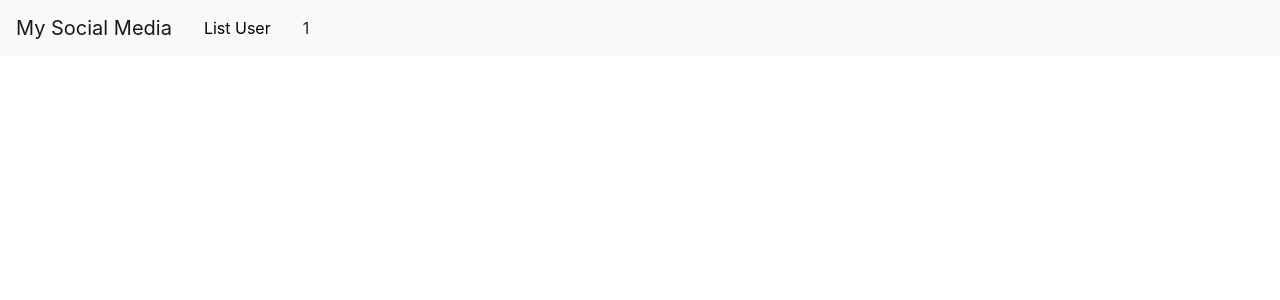
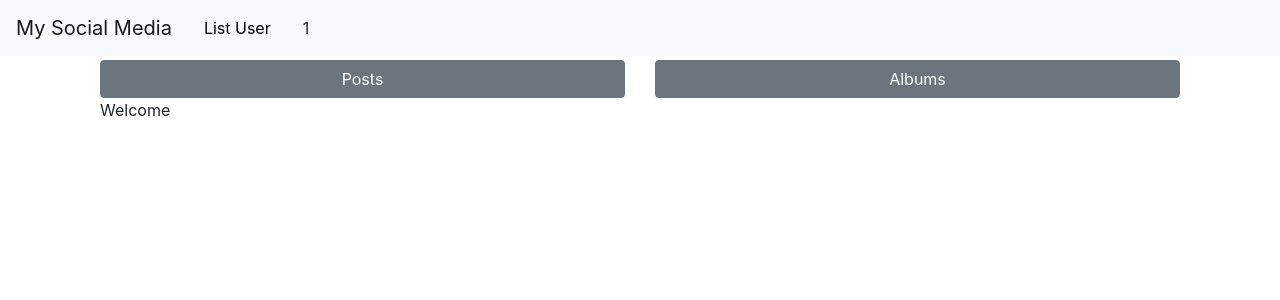
Before and after one commit to StevenWillyS/social-media-api, a React (Create React App) app: page /1 in a window 1280 px wide. Shown: the top 300 px of the page. Built offline with nearby package versions, Linux system fonts and the light colour scheme.

Commit message:
Add View Post and Comment -Restructure <Router> in the index -Add extra user information (email) -Add Bootstrap Component (Col,Row,Container) -<App> now have userID state -Add View User Post Functionality -Add View Comment's each post Functionality

```diff
--- a/src/components/App.js
+++ b/src/components/App.js
@@ -1,21 +1,35 @@
 import React from 'react'
 import Header from './Header'
 import ListUser from './ListUser'
-import { BrowserRouter as Router,Route} from "react-router-dom"
+import UserPage from './UserPage'
+import {Container} from './BootstrapComponent'
+import {Route} from "react-router-dom"
 
 import '../styles/custom.css'
 
 class App extends React.Component{
+	constructor(props){
+		super(props);
+		this.state = {
+			userId: ''
+		}
+		this.setID = this.setID.bind(this)
+	}
+	setID(userId){
+		this.setState({userId})
+	}
 	render(){
 		return(
-			<Router>
-				<div className='container'>
-					<Header />
-					<div className='main'>
-						<Route path="/" exact component={ListUser}/>
-					</div>
+			<Container>
+				<Header />
+				<div className='main'>
+					<Route path="/" exact
+					    render={()=><ListUser setID={this.setID} />} />
+					<Route path="/:username"
+						render={(props)=>
+							<UserPage {...props} userId={this.state.userId}/>} />
 				</div>
-			</Router>
+			</Container>
 		)
 	}
 }
--- /dev/null
+++ b/src/components/BootstrapComponent.js
@@ -0,0 +1,23 @@
+import React from 'react'
+
+export const Col = props => {
+	return(
+		<div className={ props.col ? `col-${props.col} ${props.className}` : `col ${props.className}`}>
+			{props.children}
+		</div>
+	)
+}
+export const Row = props => {
+	return(
+		<div className={`row ${props.className}`}>
+			{props.children}
+		</div>
+	)
+}
+export const Container = props => {
+	return(
+		<div className={`container ${props.className}`}>
+			{props.children}
+		</div>
+	)
+}
--- a/src/components/ListUser.js
+++ b/src/components/ListUser.js
@@ -15,8 +15,10 @@ class ListUser extends React.Component{
 		  .catch(error => console.error('Error: ',error))
 	}
 	render(){
+		const {users} = this.state;
+		const {setID} = this.props;
 		return(
-			<ViewUser users={this.state.users} />
+			<ViewUser users={users} setID={setID} />
 		)
 	}
 }
--- /dev/null
+++ b/src/components/SinglePost.js
@@ -0,0 +1,14 @@
+import React from 'react'
+import {Row} from './BootstrapComponent'
+
+const SinglePost = props =>{
+	return(
+		<Row className='border'>
+			<b>{props.post.title}</b>
+			<span>{props.post.body}</span><br/>
+			{props.children}
+		</Row>
+	)
+}
+
+export default SinglePost
--- /dev/null
+++ b/src/components/UserPage.js
@@ -0,0 +1,86 @@
+import React from 'react'
+import {Container,Row,Col} from './BootstrapComponent'
+import { Link } from "react-router-dom"
+import UserPost from './UserPost'
+
+const ButtonLink = props => {
+	return(
+		<Link
+		  to={`${props.pathname}/${props.children}`}
+		  className='btn btn-secondary btn-block'
+		  onClick={()=>props.changeView()}>
+			{props.children}
+		</Link>
+	)
+}
+const ButtonGroup = props => {
+	return(
+		<Row>
+			<Col>
+				<ButtonLink
+				  pathname={props.pathname}
+				  changeView = {props.changeToPost}>
+				    Posts
+				</ButtonLink>
+			</Col>
+			<Col>
+				<ButtonLink
+				  pathname={props.pathname}
+				  changeView = {props.changeToAlbum}>
+				    Albums
+				</ButtonLink>
+			</Col>
+		</Row>
+	)
+}
+class UserPage extends React.Component{
+	constructor(props){
+		super(props)
+		this.state = {
+			isPost: true,
+			postId: '',
+		}
+		this.changeToPost = this.changeToPost.bind(this)
+		this.changeId = this.changeId.bind(this)
+	}
+	changeToPost(){
+		this.setState({
+			isPost: true,
+			postId: ''
+		})
+	}
+	changeToAlbum(){
+		this.setState({
+			isPost: false,
+		})
+	}
+	changeId(id,name='postId'){
+		this.setState({
+			[name] : id,
+		})
+	}
+	IsUrlContainsPost(){
+		if(window.location.href.indexOf('Posts')>-1 || window.location.href.indexOf('post')>-1 )
+			return true
+		else
+			return false
+	}
+	render(){
+		const {isPost,postId,albumId} = this.state
+		return(
+			<Container>
+				<ButtonGroup
+				  changeToPost={this.changeToPost}
+				  pathname={this.props.match.url} />
+				{isPost
+				   ? this.IsUrlContainsPost()
+				      ? <UserPost userId={this.props.userId} changePostId={this.changeId} postId={postId} />
+				      : 'Welcome'
+				   : 'Album'
+				}
+			</Container>
+		)
+	}
+}
+
+export default UserPage
--- /dev/null
+++ b/src/components/UserPost.js
@@ -0,0 +1,43 @@
+import React from 'react'
+import ViewPosts from './ViewPosts'
+import ViewSinglePost from './ViewSinglePost'
+
+class UserPost extends React.Component{
+	constructor(props){
+		super(props)
+		this.state = {
+			posts: [],
+		}
+		this.searchPost = this.searchPost.bind(this)
+	}
+	componentDidMount(){
+		const url = `https://jsonplaceholder.typicode.com/posts?userId=${this.props.userId}`
+		fetch(url)
+		  .then(response => response.json())
+		  .then(posts => {
+		  	this.setState({posts})
+		  })
+		  .catch(error => console.error('Error: ',error))
+	}
+	searchPost(postId){
+		var {posts} = this.state
+		posts = posts.filter((post)=>{
+			return post.id === postId
+		})
+		return posts[0]
+	}
+	render(){
+		const {posts} = this.state
+		const {postId,changePostId} = this.props
+		return(
+			<div>
+			{!postId
+				? <ViewPosts posts={posts} changePostId={changePostId}/>
+				: <ViewSinglePost post={this.searchPost(postId)}/>
+			}
+			</div>
+		)
+	}
+}
+
+export default UserPost
--- /dev/null
+++ b/src/components/ViewComments.js
@@ -0,0 +1,27 @@
+import React from 'react'
+import {Row,Container,Col} from './BootstrapComponent'
+
+const ViewComments = props => {
+	const comments = props.comments.map((comment,index)=>{
+		return(
+			<Row key={comment.id} className='border'>
+				<b>{comment.name}</b>
+				<p>{comment.body}</p>
+				<Col>
+				  by:{comment.email}
+				</Col>
+			</Row>
+		)
+	})
+	return(
+		<Container>
+			<Row className='justify-content-center'>
+				<Col col='11'>
+				{comments}
+				</Col>
+			</Row>
+		</Container>
+	)
+}
+
+export default ViewComments
--- /dev/null
+++ b/src/components/ViewPosts.js
@@ -0,0 +1,26 @@
+import React from 'react'
+import { Link } from "react-router-dom"
+import SinglePost from './SinglePost'
+
+const ViewPosts = props =>{
+	const posts = props.posts.map((post,index)=>{
+		return(
+			<Link
+			  to={`post/${post.id}`}
+			  key={post.id}
+			  className='text-black'
+			  onClick={()=>props.changePostId(post.id)}>
+				<SinglePost post={post}>
+					<span className='ml-auto'>Comment(...)</span>
+				</SinglePost>
+			</Link>
+		)
+	})
+	return(
+		<div>
+			{posts}
+		</div>
+	)
+}
+
+export default ViewPosts
--- /dev/null
+++ b/src/components/ViewSinglePost.js
@@ -0,0 +1,34 @@
+import React from 'react'
+import {Row} from './BootstrapComponent'
+import SinglePost from './SinglePost'
+import ViewComments from './ViewComments'
+
+class ViewSinglePost extends React.Component{
+	constructor(props){
+		super(props)
+		this.state = {
+			comments: []
+		}
+	}
+	componentDidMount(){
+		const url = `https://jsonplaceholder.typicode.com/comments?postId=${this.props.post.id}`
+		fetch(url)
+		  .then(response => response.json())
+		  .then(comments => {
+		  	this.setState({comments})
+		  })
+		  .catch(error => console.error('Error: ',error))
+	}
+	render(){
+		const {comments} = this.state
+		const {post} = this.props
+		return(
+			<SinglePost post={post}>
+				Comments
+				<ViewComments comments={comments} />
+			</SinglePost>
+		)
+	}
+}
+
+export default ViewSinglePost
--- a/src/components/ViewUser.js
+++ b/src/components/ViewUser.js
@@ -1,5 +1,6 @@
 import React from 'react'
 import { Link } from "react-router-dom"
+import {Col,Row} from './BootstrapComponent'
 
 const SingleLineSpan = props => {
 	return(
@@ -9,36 +10,33 @@ const SingleLineSpan = props => {
 		</span>
 	)
 }
-const Col = props => {
-	return(
-		<div className={props.col ? `col-${props.col}` : 'col'}>
-			{props.children}
-		</div>
-	)
-}
+
 const ViewUser = props => {
 	const user = props.users.map((user,index)=>{
 		return(
 			<Link
 			  to={`/${user.username}`}
 			  key={user.id}
-			  className='text-black'>
+			  className='text-black'
+			  onClick={()=>props.setID(user.id)}>
 				<div className='border'>
 					<h3>{user.username}</h3>
-					<div className= 'row'>
+					<Row>
 						<Col col='2'>
 							<SingleLineSpan>Name</SingleLineSpan>
 							<SingleLineSpan>City</SingleLineSpan>
 							<SingleLineSpan>Website</SingleLineSpan>
 							<SingleLineSpan>Company</SingleLineSpan>
+							<SingleLineSpan>Email</SingleLineSpan>
 						</Col>
 						<Col>
 							<SingleLineSpan>:{user.name}</SingleLineSpan>
 							<SingleLineSpan>:{user.address.city}</SingleLineSpan>
 							<SingleLineSpan>:{user.website}</SingleLineSpan>
 							<SingleLineSpan>:{user.company.name}</SingleLineSpan>
+							<SingleLineSpan>:{user.email}</SingleLineSpan>
 						</Col>
-					</div>
+					</Row>
 				</div>
 			</Link>
 		)
--- a/src/index.js
+++ b/src/index.js
@@ -2,5 +2,11 @@ import React from 'react'
 import ReactDOM from 'react-dom'
 import 'bootstrap/dist/css/bootstrap.css'
 import App from './components/App'
+import { BrowserRouter as Router} from "react-router-dom"
 
-ReactDOM.render(<App />,document.getElementById('root'))
+ReactDOM.render(
+	<Router>
+	  <App />
+	</Router>,
+	document.getElementById('root')
+)
```
